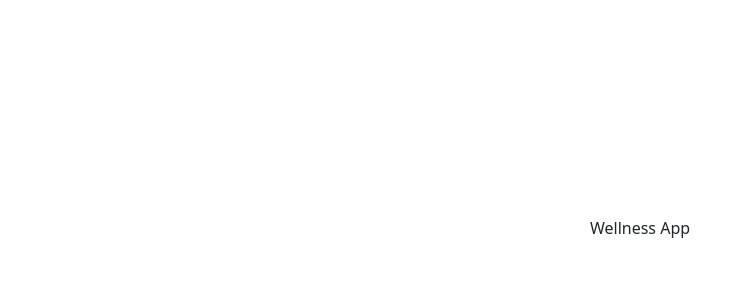
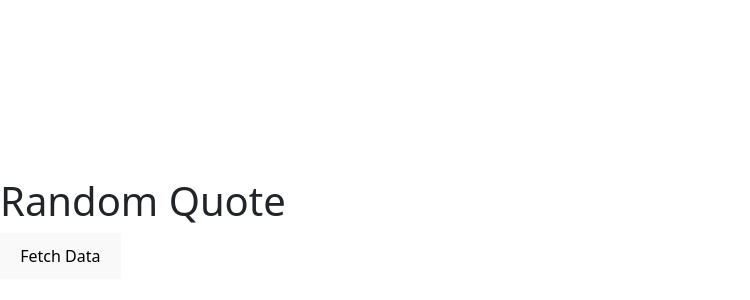
Before and after one commit to angelica-zach/wellness-app, a React (Vite) app: page / in a window 1280 px wide. Shown: the part 164-464 px from the top of the page, without its empty margins (0-750 px from the left). Built offline with nearby package versions, Linux system fonts and the light colour scheme.

Commit message:
Quote componnent

```diff
--- a/package.json
+++ b/package.json
@@ -14,7 +14,8 @@
     "axios": "^1.6.7",
     "bootstrap": "^5.3.2",
     "react": "^18.2.0",
-    "react-dom": "^18.2.0"
+    "react-dom": "^18.2.0",
+    "react-router-dom": "^6.22.0"
   },
   "devDependencies": {
     "@types/react": "^18.2.15",
--- a/src/App.jsx
+++ b/src/App.jsx
@@ -1,7 +1,21 @@
-import "./App.css";
+import React from 'react';
+import { BrowserRouter as Router, Route, Routes } from 'react-router-dom';
+
+import MyComponent from './Pages/quotes';
 
 function App() {
-  return <p>Wellness App</p>;
+  return (
+    <Router>
+
+      {/* Wrap Route elements in a Routes component */}
+      <Routes>
+
+       <Route path="/" element={<MyComponent />} />
+
+
+      </Routes>
+    </Router>
+  );
 }
 
 export default App;
--- a/src/Pages/quotes.jsx
+++ b/src/Pages/quotes.jsx
@@ -7,33 +7,32 @@ const MyComponent = () => {
 
   const apiKey = 'de43d5ac26mshd8ce4bbe6ee0f4dp109a91jsn667bbbd1a705';
 
-  const fetchData = async () => {
-    try {
-      setLoading(true);
-      const response = await axios.get('https://quotes-inspirational-quotes-motivational-quotes.p.rapidapi.com/quote', {
-        params: {
-          apiKey: apiKey
-        }
+  function fetchData() {
+    setLoading(true);
+    axios
+      .get('https://quotes-inspirational-quotes-motivational-quotes.p.rapidapi.com/quote', {
+        headers: {
+          'x-rapidapi-host': 'quotes-inspirational-quotes-motivational-quotes.p.rapidapi.com',
+          'x-rapidapi-key': apiKey,
+        },
+      })
+      .then((response) => {
+        setData(response.data);
+        setLoading(false);
       });
-      setData(response.data);
-    } catch (error) {
-      console.error('Error fetching data:', error);
-    } finally {
-      setLoading(false);
-    }
-  };
+  }
 
   return (
     <div>
-      <button onClick={fetchData} disabled={loading}>
-        {loading ? 'Loading...' : 'Fetch Data'}
-      </button>
-      {data && (
-        <ul>
-          {data.map((item, index) => (
-            <li key={index}>{item.name}</li>
-          ))}
-        </ul>
+      <h1>Random Quote</h1>
+      <button onClick={fetchData}>Fetch Data</button>
+      {loading ? (
+        <p>Loading...</p>
+      ) : (
+        <div>
+          <p>{data && data.text}</p>
+          <p>{data && data.author}</p>
+        </div>
       )}
     </div>
   );
```
Also changed, not shown: 1 other file (tests, documents, lock files or other folders).
